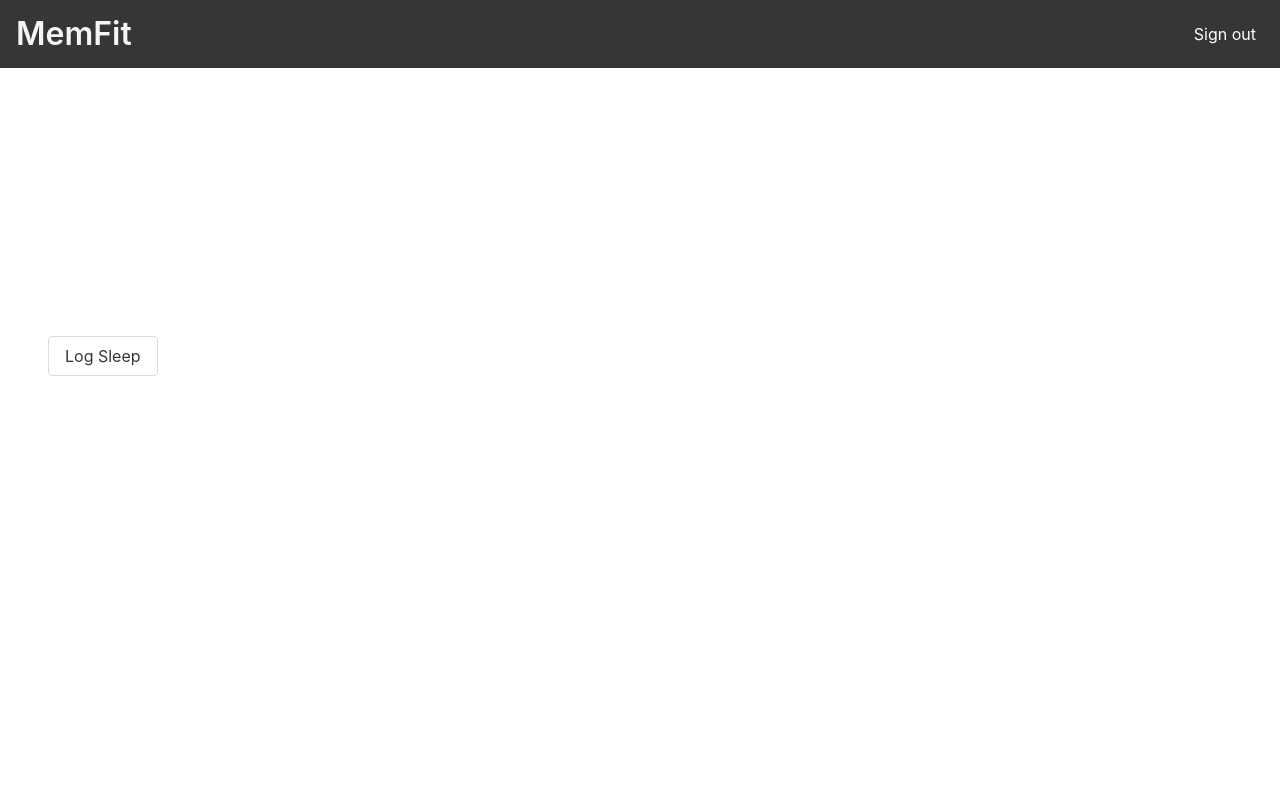
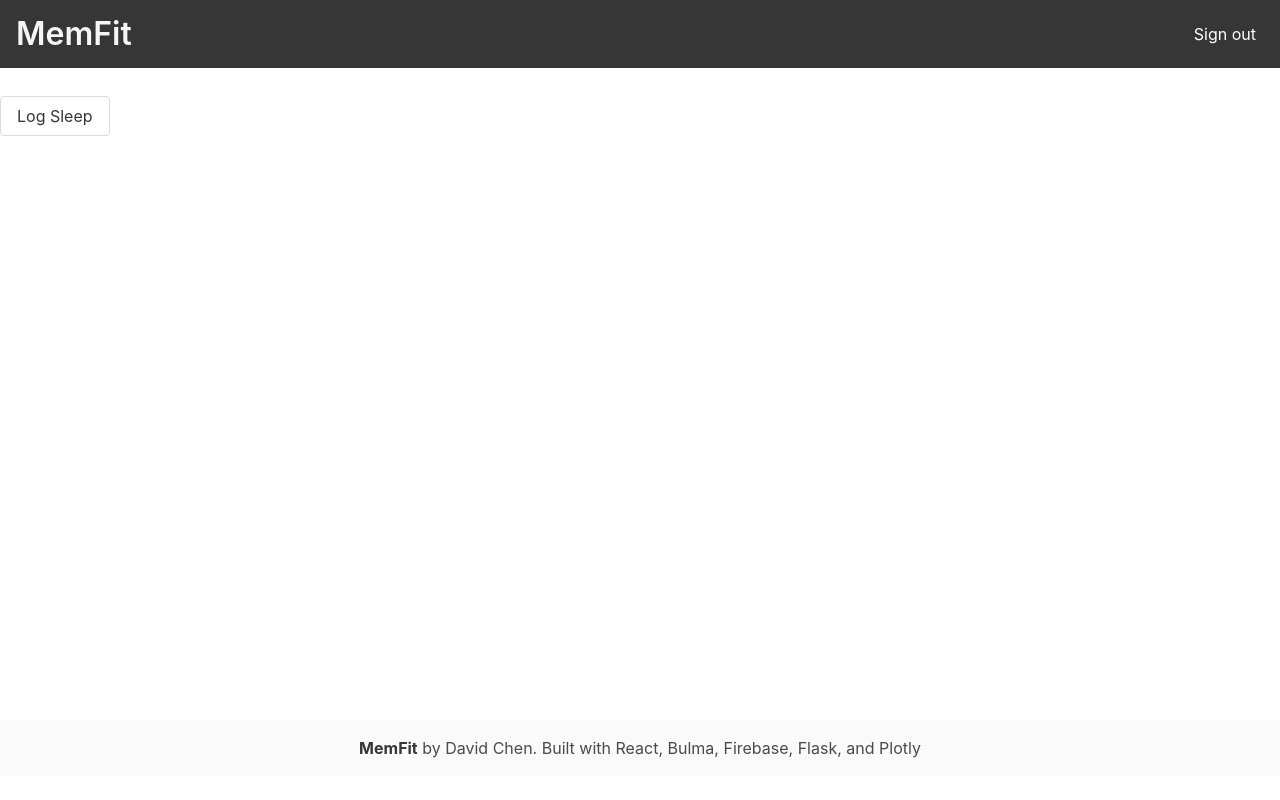
Before and after one commit to dchen327/memfit, a React (Create React App) app: page / in a window 1280 px wide. Shown: the top 800 px of the page. Built offline with nearby package versions, Linux system fonts and the light colour scheme; no server answers.

Commit message:
better layout style

```diff
--- a/src/App.tsx
+++ b/src/App.tsx
@@ -51,26 +51,29 @@ function App() {
   };
 
   return (
-    <div>
-      <section className="section is-medium">
+    <div
+      className="columns is-flex-direction-column"
+      style={{ height: "100vh" }}
+    >
+      <section className="section">
         <Navbar />
       </section>
-      <section className="section">
+      <div className="column is-narrow">
         <button className="button" onClick={logSleep}>
           Log Sleep
         </button>
-      </section>
-      <section className="section is-large">
+      </div>
+      <div className="column">
         {charts && <Charts charts={charts} chartNames={chartNames} />}
-      </section>
-      <section className="section is-medium">
-        <footer className="footer">
+      </div>
+      <div className="column is-narrow">
+        <footer className="footer" style={{ padding: "1rem" }}>
           <div className="content has-text-centered">
             <strong>MemFit</strong> by David Chen. Built with React, Bulma,
             Firebase, Flask, and Plotly
           </div>
         </footer>
-      </section>
+      </div>
     </div>
   );
 }
```
